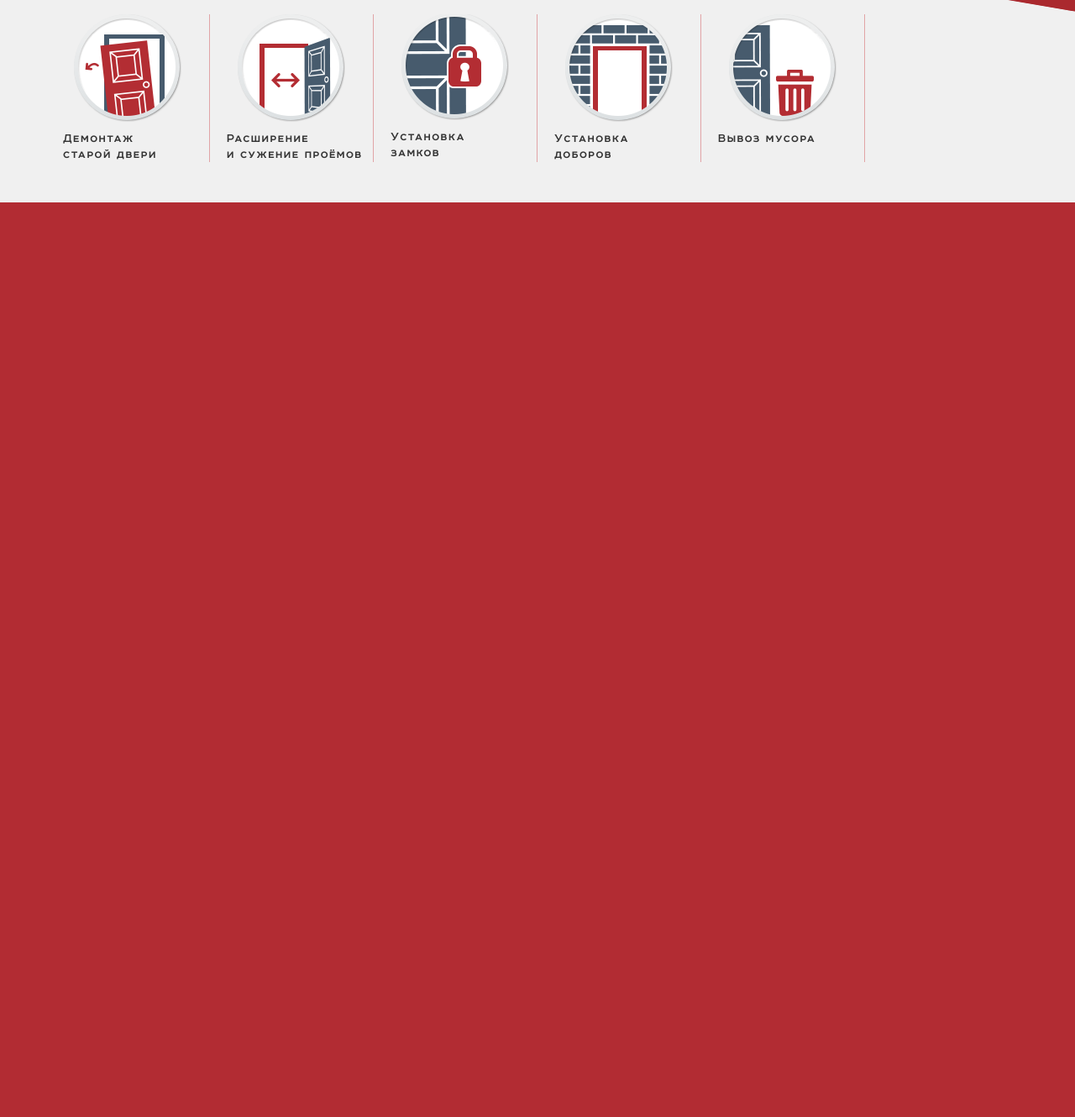
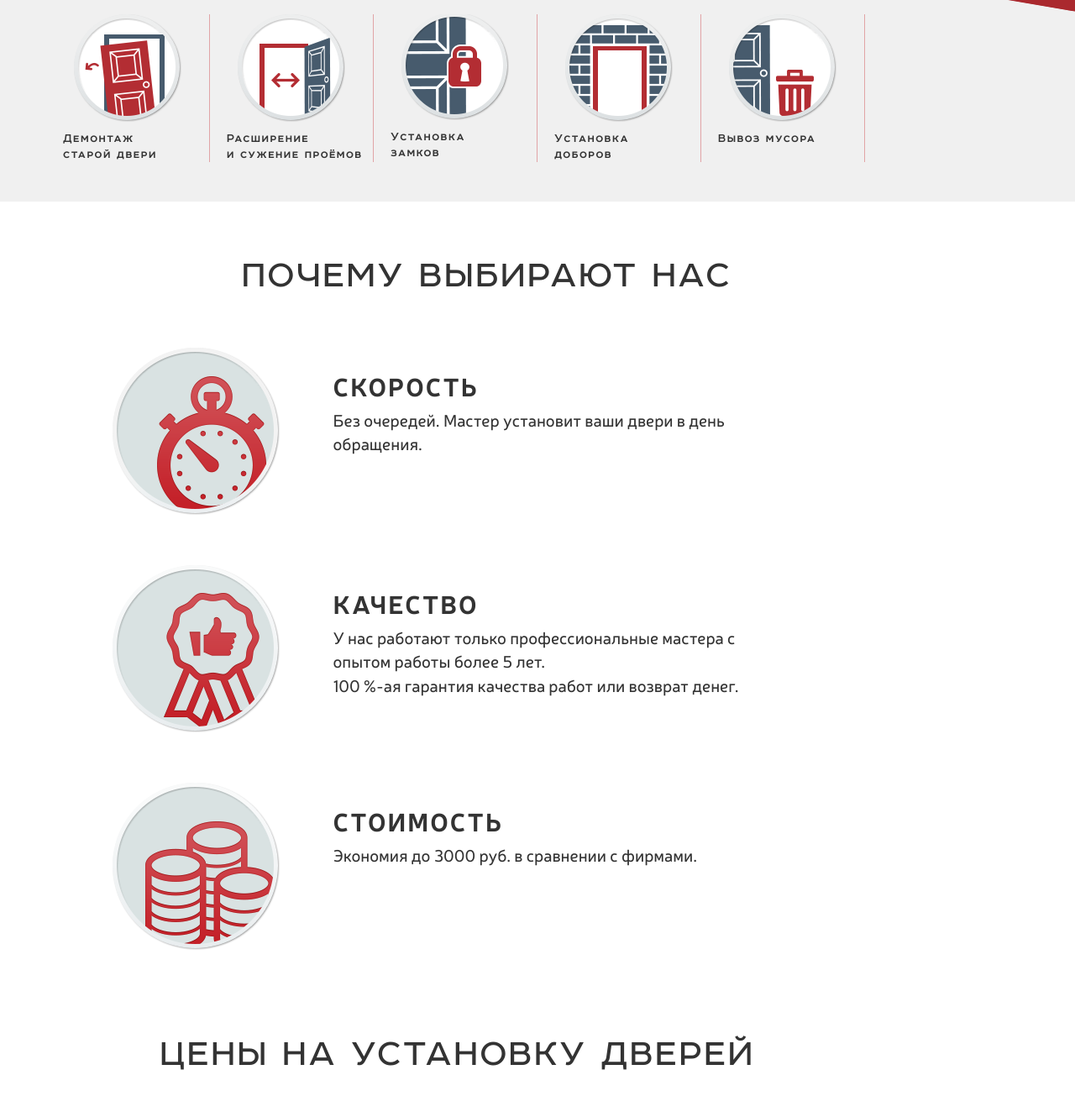
Before and after one commit to miskovaleksey/doors, a PHP site: page / in a window 1280 px wide. Shown: the part 929-2259 px from the top of the page at 84% size. Before the commit the page ends 1170 px from the top, so only its background shows below. Run offline with PHP 8.4, Linux system fonts and the light colour scheme; some libraries are stand-ins or nearby versions.

Commit message:
added eggs block

```diff
--- a/css/index.css
+++ b/css/index.css
@@ -184,7 +184,7 @@ body header .wrapper-contact .phone{
 body .hero {
   background-color: #b32d33;
   background: url(../image/hero-bg.svg) no-repeat 50% 0%;
-  padding-bottom: 48px;
+  padding-bottom: 47px;
 }
 body .hero .image img{
   margin-left: -92px;
@@ -340,3 +340,52 @@ body .hero .wrapper-eggs .egg .desc{
   letter-spacing: 1.5px;
   line-height: 19px;
 }
+/*=============================*/
+/*Section Eggs*/
+/*=============================*/
+body .eggs {
+  padding-top: 64px;
+  padding-bottom: 50px;
+}
+body .eggs h1{
+  font-family: 'Room', sans-serif;
+  font-size: 45px;
+  margin: 0;
+  margin-left: 23px;
+  text-transform: uppercase;
+  letter-spacing: 3px;
+}
+body .eggs .image {
+  text-align: right;
+}
+body .eggs .image img {
+  margin-top: 60px;
+}
+body .eggs .desc {
+  margin-top: 90px;
+  margin-left: 34px;
+}
+body .eggs .desc h2 {
+  font-weight: 800;
+  font-style: 30px;
+  text-transform: uppercase;
+  letter-spacing: 2px;
+}
+body .eggs .desc p {
+  /*letter-spacing: 1px;*/
+  margin: 0;
+  font-size: 20px;
+}
+/*=============================*/
+body .price {
+  padding-top: 50px;
+  padding-bottom: 50px;
+}
+body .price h1{
+  font-family: 'Room', sans-serif;
+  font-size: 45px;
+  margin: 0;
+  margin-left: 23px;
+  text-transform: uppercase;
+  letter-spacing: 3px;
+}
--- a/index.html
+++ b/index.html
@@ -184,7 +184,60 @@
 
   </section>
 
+  <section class="eggs" id="section-eggs">
+    <div class="container">
+      <div class="col-xs-12 col-md-offset-2 col-md-10"><h1>Почему выбирают нас</h1></div>
+    </div>
 
+    <div class="container">
+      <div class="col-xs-3">
+        <div class="image">
+          <img src="./image/egg-01.png">
+        </div>
+      </div>
+      <div class="col-xs-6">
+        <div class="desc">
+          <h2>Скорость</h2>
+          <p class="text">Без очередей. Мастер установит ваши двери в день обращения.</p>
+        </div>
+      </div>
+    </div>
+
+    <div class="container">
+      <div class="col-xs-3">
+        <div class="image">
+          <img src="./image/egg-02.png">
+        </div>
+      </div>
+      <div class="col-xs-6">
+        <div class="desc">
+          <h2>Качество</h2>
+          <p class="text">У нас работают только профессиональные мастера
+с опытом работы более 5 лет.<br />
+100 %-ая гарантия качества работ или возврат денег.</p>
+        </div>
+      </div>
+    </div>
+    <div class="container">
+      <div class="col-xs-3">
+        <div class="image">
+          <img src="./image/egg-03.png">
+        </div>
+      </div>
+      <div class="col-xs-6">
+        <div class="desc">
+          <h2>Стоимость</h2>
+          <p class="text">Экономия до 3000 руб. в сравнении с фирмами.</p>
+        </div>
+      </div>
+    </div>
+  </section>
+
+  <section class="price" id="section-price">
+    <div class="container">
+      <div class="col-md-offset-1 col-md-10"><h1>Цены на установку дверей</h1></div>
+    </div>
+  </section>
 
 </body>
 </html>
```
Also changed, not shown: image/egg-01.png (added), image/egg-02.png (added), image/egg-03.png (added).
